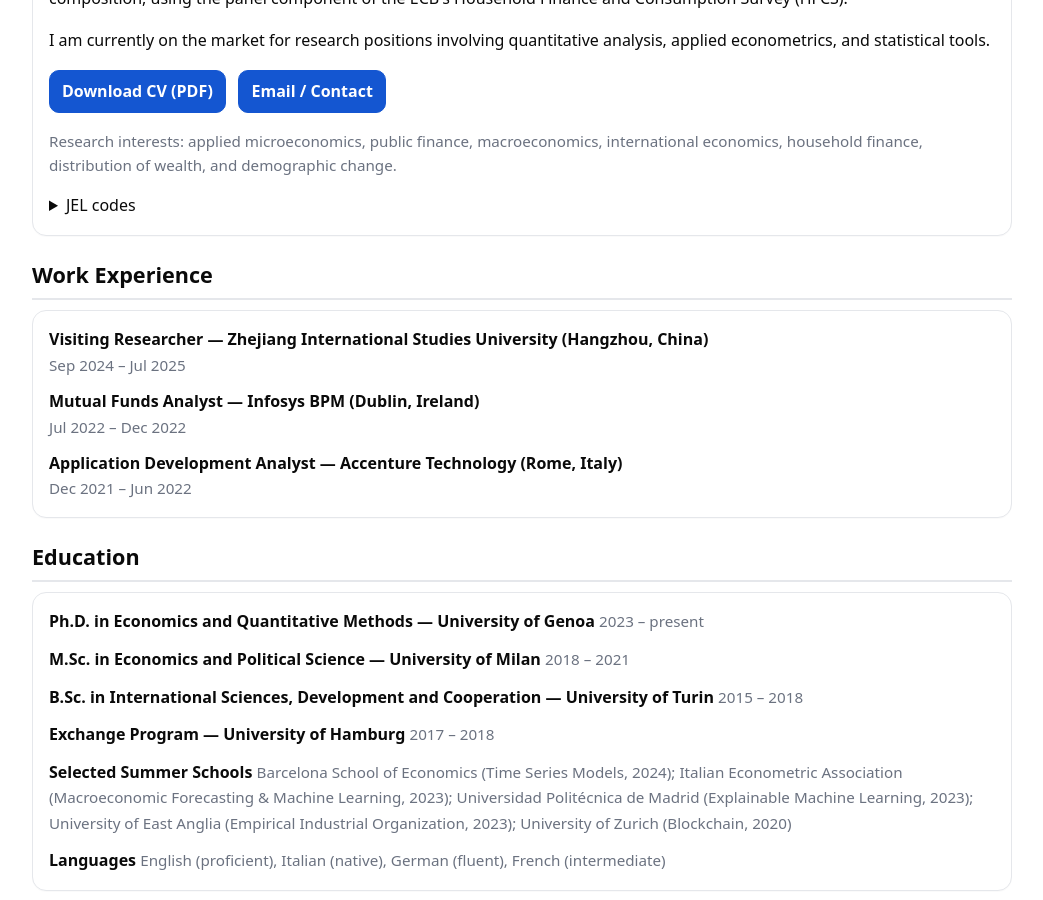
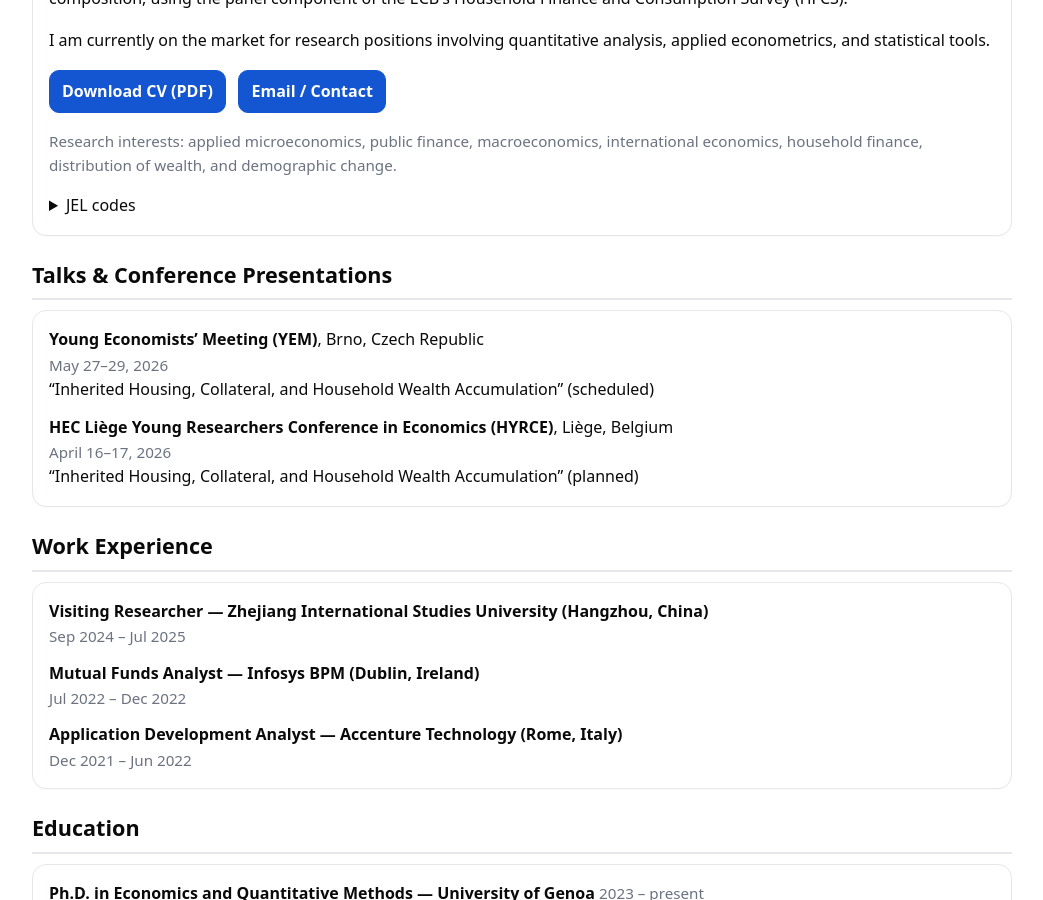
Before and after one commit to ferraroantonio/ferraroantonio.github.io, a Jekyll site: the page built from index.md, in a window 1280 px wide and 900 px high, scrolled down 370 px. Shown: the whole window, without its empty margins (118-1161 px from the left). Built offline with Jekyll 4.4.1, drawn with Linux system fonts in a browser that asks for light colours.

Commit message:
Update index.md

```diff
--- a/index.md
+++ b/index.md
@@ -20,6 +20,25 @@ description: "Antonio Ferraro — PhD Candidate in Economics & Quantitative Meth
 </details>
 </div>
 </section>
+
+<section id="talks" style="margin-top:22px;">
+<h2>Talks & Conference Presentations</h2>
+<div class="card">
+<ul class="plain">
+  <li class="item">
+    <strong>Young Economists’ Meeting (YEM)</strong>, Brno, Czech Republic
+    <div class="meta">May 27–29, 2026</div>
+    <div>“Inherited Housing, Collateral, and Household Wealth Accumulation” (scheduled)</div>
+  </li>
+  <li class="item">
+    <strong>HEC Liège Young Researchers Conference in Economics (HYRCE)</strong>, Liège, Belgium
+    <div class="meta">April 16–17, 2026</div>
+    <div>“Inherited Housing, Collateral, and Household Wealth Accumulation” (planned)</div>
+  </li>
+</ul>
+</div>
+</section>
+
 
 <section id="experience" style="margin-top:22px;">
 <h2>Work Experience</h2>
```
